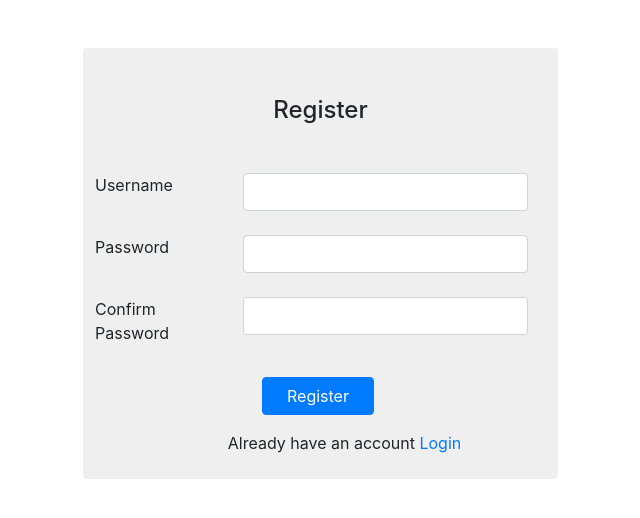
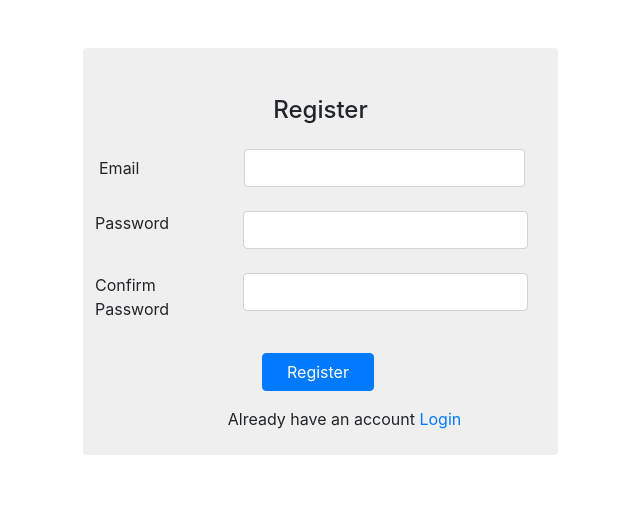
Before and after one commit to k-koech/Notebook, a Flask app: page /authenticate/register in a window 1280 px wide. Shown: the part 64-582 px from the top of the page, without its empty margins (276-916 px from the left). Run offline with Flask 2, Linux system fonts and the light colour scheme; some libraries are stand-ins or nearby versions.

Commit message:
add initial modifications

```diff
--- a/app/templates/auth/register.html
+++ b/app/templates/auth/register.html
@@ -24,21 +24,19 @@
     <form method="POST" action="/authenticate/register" class=" px-auto">
         {{ form.hidden_tag() }}
         <div class="form-group row mb-4  px-auto px-1">
-
-        </div>
-        <div class="form-group row mb-4">
-            {{ form.username.label(class="form-control-label col-sm-4 ml-1") }}
-            {% if form.username.errors %}
-                {{ form.username(class="form-control-label col-sm-7 is-invalid") }}
+            {{ form.email.label(class="col-sm-4 ml-1 col-form-label") }}
+            {% if form.email.errors %}
+                {{ form.email(class="form-control is-invalid col-sm-7") }}
                 <div class="invalid-feedback">
-                    {% for error in form.username.errors %}
+                    {% for error in form.email.errors %}
                         <span>{{ error }}</span>
                     {% endfor %}
                 </div>
             {% else %}
-                {{ form.username(class="form-control col-sm-7") }}
+                {{ form.email(class="form-control col-sm-7") }}
             {% endif %}
         </div>
+
         <div class="form-group row mb-4">
             {{ form.password.label(class="form-control-label col-sm-4 ml-1") }}
             {% if form.password.errors %}
```
